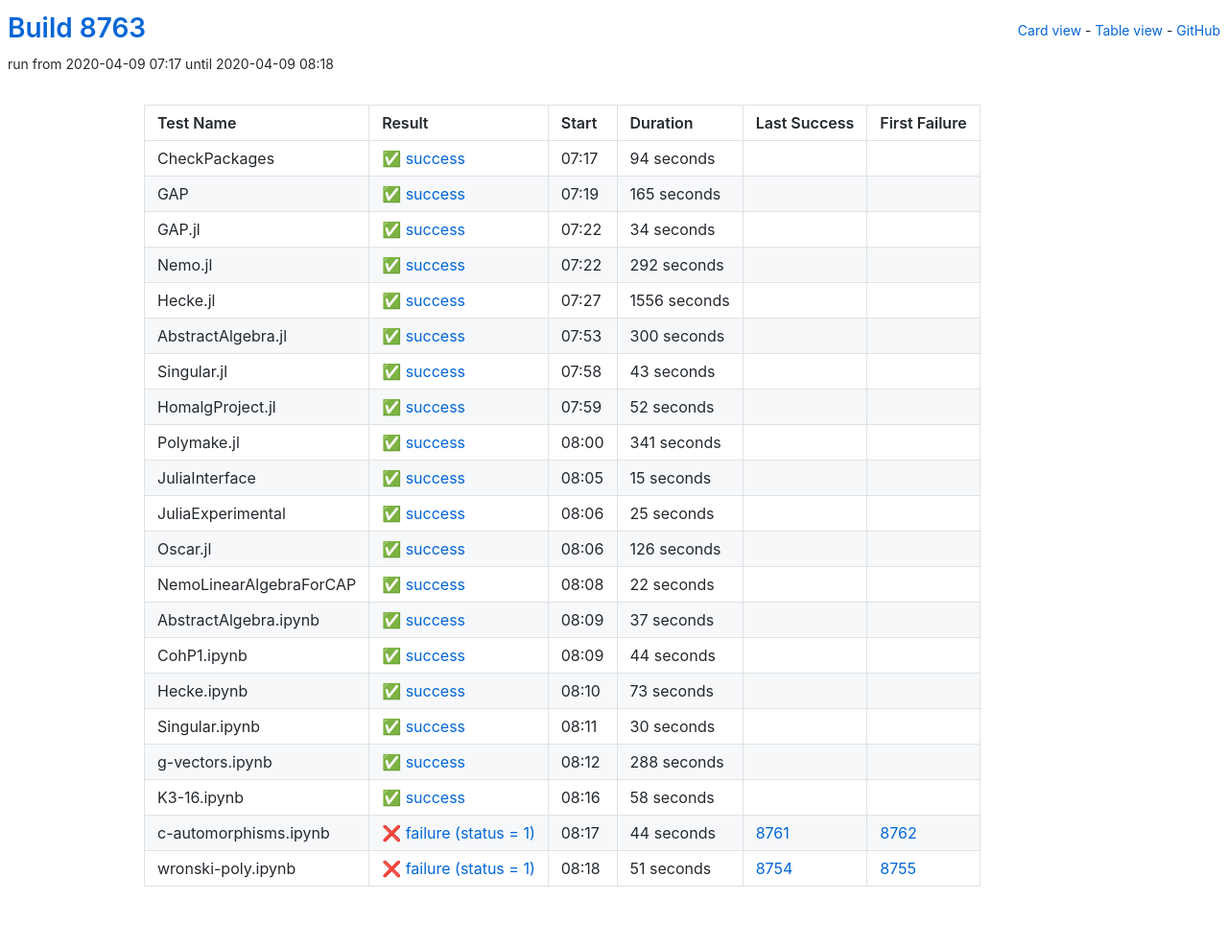
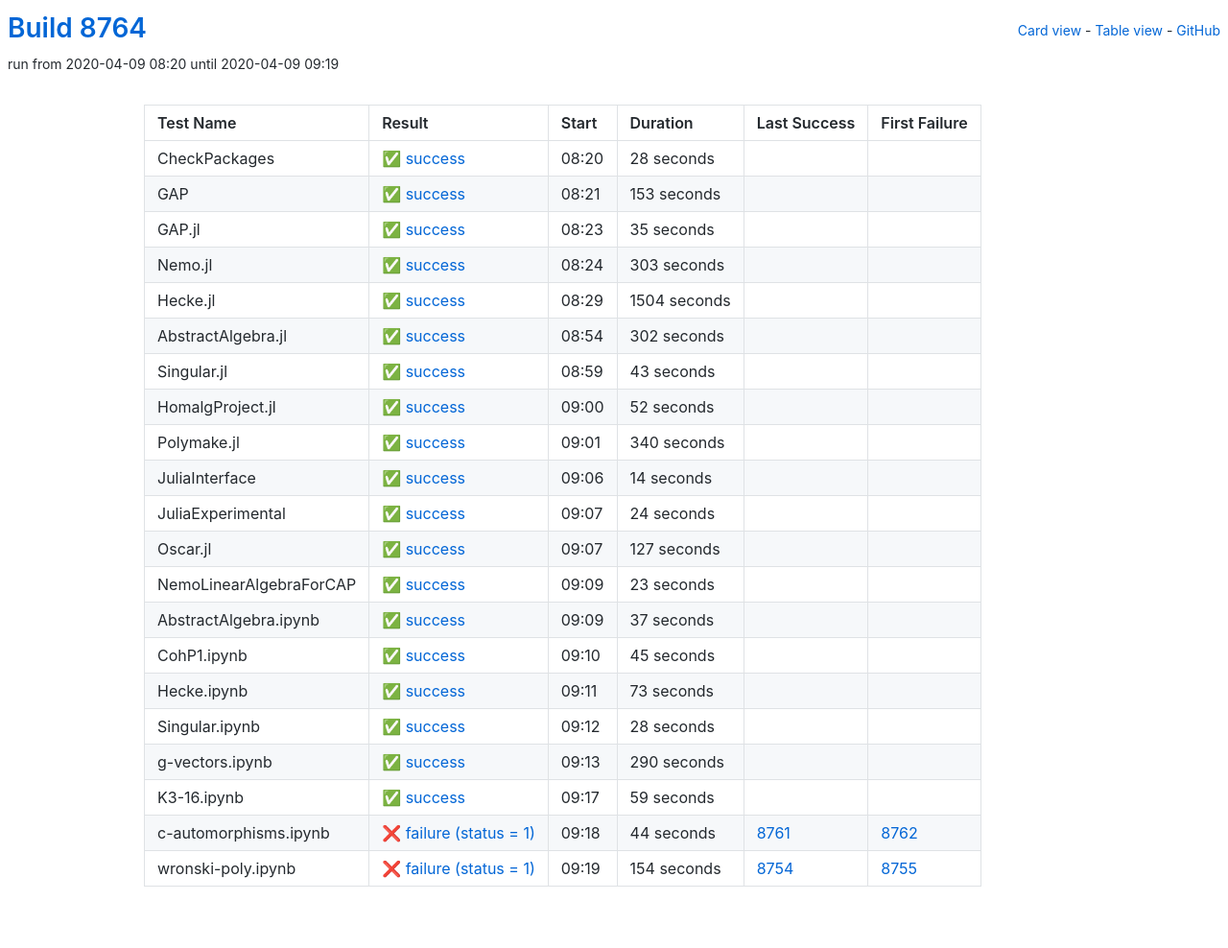
Before and after one commit to oscar-system/oscar-ci-status, a Jekyll site: the page built from table.html, in a window 1280 px wide. Shown: the whole page at 96% size. Built offline with Jekyll 4.4.1, drawn with Linux system fonts in a browser that asks for light colours.

Commit message:
Build 8764

```diff
--- a/_data/ci.yml
+++ b/_data/ci.yml
@@ -1,71 +1,71 @@
-build: 8763
-build_url: https://oscarci.mathematik.uni-kl.de/job/oscar/8763/
+build: 8764
+build_url: https://oscarci.mathematik.uni-kl.de/job/oscar/8764/
 job: oscar
 tests:
-- duration: 94
+- duration: 28
   exitcode: 0
   first_failure: false
   first_failure_url: null
   last_success: false
   last_success_url: null
-  log: https://oscarci.mathematik.uni-kl.de/job/oscar/8763/artifact/logs/build-8763/CheckPackages.log
+  log: https://oscarci.mathematik.uni-kl.de/job/oscar/8764/artifact/logs/build-8764/CheckPackages.log
   name: CheckPackages
-  start: 2020-04-09 07:17
+  start: 2020-04-09 08:20
   status: success
   success: true
-- duration: 165
+- duration: 153
   exitcode: 0
   first_failure: false
   first_failure_url: null
   last_success: false
   last_success_url: null
-  log: https://oscarci.mathematik.uni-kl.de/job/oscar/8763/artifact/logs/build-8763/GAP.log
+  log: https://oscarci.mathematik.uni-kl.de/job/oscar/8764/artifact/logs/build-8764/GAP.log
   name: GAP
-  start: 2020-04-09 07:19
+  start: 2020-04-09 08:21
   status: success
   success: true
-- duration: 34
+- duration: 35
   exitcode: 0
   first_failure: false
   first_failure_url: null
   last_success: false
   last_success_url: null
-  log: https://oscarci.mathematik.uni-kl.de/job/oscar/8763/artifact/logs/build-8763/GAP.jl.log
+  log: https://oscarci.mathematik.uni-kl.de/job/oscar/8764/artifact/logs/build-8764/GAP.jl.log
   name: GAP.jl
-  start: 2020-04-09 07:22
+  start: 2020-04-09 08:23
   status: success
   success: true
-- duration: 292
+- duration: 303
   exitcode: 0
   first_failure: false
   first_failure_url: null
   last_success: false
   last_success_url: null
-  log: https://oscarci.mathematik.uni-kl.de/job/oscar/8763/artifact/logs/build-8763/Nemo.jl.log
+  log: https://oscarci.mathematik.uni-kl.de/job/oscar/8764/artifact/logs/build-8764/Nemo.jl.log
   name: Nemo.jl
-  start: 2020-04-09 07:22
+  start: 2020-04-09 08:24
   status: success
   success: true
-- duration: 1556
+- duration: 1504
   exitcode: 0
   first_failure: false
   first_failure_url: null
   last_success: false
   last_success_url: null
-  log: https://oscarci.mathematik.uni-kl.de/job/oscar/8763/artifact/logs/build-8763/Hecke.jl.log
+  log: https://oscarci.mathematik.uni-kl.de/job/oscar/8764/artifact/logs/build-8764/Hecke.jl.log
   name: Hecke.jl
-  start: 2020-04-09 07:27
+  start: 2020-04-09 08:29
   status: success
   success: true
-- duration: 300
+- duration: 302
   exitcode: 0
   first_failure: false
   first_failure_url: null
   last_success: false
   last_success_url: null
-  log: https://oscarci.mathematik.uni-kl.de/job/oscar/8763/artifact/logs/build-8763/AbstractAlgebra.jl.log
+  log: https://oscarci.mathematik.uni-kl.de/job/oscar/8764/artifact/logs/build-8764/AbstractAlgebra.jl.log
   name: AbstractAlgebra.jl
-  start: 2020-04-09 07:53
+  start: 2020-04-09 08:54
   status: success
   success: true
 - duration: 43
@@ -74,9 +74,9 @@ tests:
   first_failure_url: null
   last_success: false
   last_success_url: null
-  log: https://oscarci.mathematik.uni-kl.de/job/oscar/8763/artifact/logs/build-8763/Singular.jl.log
+  log: https://oscarci.mathematik.uni-kl.de/job/oscar/8764/artifact/logs/build-8764/Singular.jl.log
   name: Singular.jl
-  start: 2020-04-09 07:58
+  start: 2020-04-09 08:59
   status: success
   success: true
 - duration: 52
@@ -85,64 +85,64 @@ tests:
   first_failure_url: null
   last_success: false
   last_success_url: null
-  log: https://oscarci.mathematik.uni-kl.de/job/oscar/8763/artifact/logs/build-8763/HomalgProject.jl.log
+  log: https://oscarci.mathematik.uni-kl.de/job/oscar/8764/artifact/logs/build-8764/HomalgProject.jl.log
   name: HomalgProject.jl
-  start: 2020-04-09 07:59
+  start: 2020-04-09 09:00
   status: success
   success: true
-- duration: 341
+- duration: 340
   exitcode: 0
   first_failure: false
   first_failure_url: null
   last_success: false
   last_success_url: null
-  log: https://oscarci.mathematik.uni-kl.de/job/oscar/8763/artifact/logs/build-8763/Polymake.jl.log
+  log: https://oscarci.mathematik.uni-kl.de/job/oscar/8764/artifact/logs/build-8764/Polymake.jl.log
   name: Polymake.jl
-  start: 2020-04-09 08:00
+  start: 2020-04-09 09:01
   status: success
   success: true
-- duration: 15
+- duration: 14
   exitcode: 0
   first_failure: false
   first_failure_url: null
   last_success: false
   last_success_url: null
-  log: https://oscarci.mathematik.uni-kl.de/job/oscar/8763/artifact/logs/build-8763/JuliaInterface.log
+  log: https://oscarci.mathematik.uni-kl.de/job/oscar/8764/artifact/logs/build-8764/JuliaInterface.log
   name: JuliaInterface
-  start: 2020-04-09 08:05
+  start: 2020-04-09 09:06
   status: success
   success: true
-- duration: 25
+- duration: 24
   exitcode: 0
   first_failure: false
   first_failure_url: null
   last_success: false
   last_success_url: null
-  log: https://oscarci.mathematik.uni-kl.de/job/oscar/8763/artifact/logs/build-8763/JuliaExperimental.log
+  log: https://oscarci.mathematik.uni-kl.de/job/oscar/8764/artifact/logs/build-8764/JuliaExperimental.log
   name: JuliaExperimental
-  start: 2020-04-09 08:06
+  start: 2020-04-09 09:07
   status: success
   success: true
-- duration: 126
+- duration: 127
   exitcode: 0
   first_failure: false
   first_failure_url: null
   last_success: false
   last_success_url: null
-  log: https://oscarci.mathematik.uni-kl.de/job/oscar/8763/artifact/logs/build-8763/Oscar.jl.log
+  log: https://oscarci.mathematik.uni-kl.de/job/oscar/8764/artifact/logs/build-8764/Oscar.jl.log
   name: Oscar.jl
-  start: 2020-04-09 08:06
+  start: 2020-04-09 09:07
   status: success
   success: true
-- duration: 22
+- duration: 23
   exitcode: 0
   first_failure: false
   first_failure_url: null
   last_success: false
   last_success_url: null
-  log: https://oscarci.mathematik.uni-kl.de/job/oscar/8763/artifact/logs/build-8763/NemoLinearAlgebraForCAP.log
+  log: https://oscarci.mathematik.uni-kl.de/job/oscar/8764/artifact/logs/build-8764/NemoLinearAlgebraForCAP.log
   name: NemoLinearAlgebraForCAP
-  start: 2020-04-09 08:08
+  start: 2020-04-09 09:09
   status: success
   success: true
 - duration: 37
@@ -151,20 +151,20 @@ tests:
   first_failure_url: null
   last_success: false
   last_success_url: null
-  log: https://oscarci.mathematik.uni-kl.de/job/oscar/8763/artifact/logs/build-8763/AbstractAlgebra.ipynb.log
+  log: https://oscarci.mathematik.uni-kl.de/job/oscar/8764/artifact/logs/build-8764/AbstractAlgebra.ipynb.log
   name: AbstractAlgebra.ipynb
-  start: 2020-04-09 08:09
+  start: 2020-04-09 09:09
   status: success
   success: true
-- duration: 44
+- duration: 45
   exitcode: 0
   first_failure: false
   first_failure_url: null
   last_success: false
   last_success_url: null
-  log: https://oscarci.mathematik.uni-kl.de/job/oscar/8763/artifact/logs/build-8763/CohP1.ipynb.log
+  log: https://oscarci.mathematik.uni-kl.de/job/oscar/8764/artifact/logs/build-8764/CohP1.ipynb.log
   name: CohP1.ipynb
-  start: 2020-04-09 08:09
+  start: 2020-04-09 09:10
   status: success
   success: true
 - duration: 73
@@ -173,42 +173,42 @@ tests:
   first_failure_url: null
   last_success: false
   last_success_url: null
-  log: https://oscarci.mathematik.uni-kl.de/job/oscar/8763/artifact/logs/build-8763/Hecke.ipynb.log
+  log: https://oscarci.mathematik.uni-kl.de/job/oscar/8764/artifact/logs/build-8764/Hecke.ipynb.log
   name: Hecke.ipynb
-  start: 2020-04-09 08:10
+  start: 2020-04-09 09:11
   status: success
   success: true
-- duration: 30
+- duration: 28
   exitcode: 0
   first_failure: false
   first_failure_url: null
   last_success: false
   last_success_url: null
-  log: https://oscarci.mathematik.uni-kl.de/job/oscar/8763/artifact/logs/build-8763/Singular.ipynb.log
+  log: https://oscarci.mathematik.uni-kl.de/job/oscar/8764/artifact/logs/build-8764/Singular.ipynb.log
   name: Singular.ipynb
-  start: 2020-04-09 08:11
+  start: 2020-04-09 09:12
   status: success
   success: true
-- duration: 288
+- duration: 290
   exitcode: 0
   first_failure: false
   first_failure_url: null
   last_success: false
   last_success_url: null
-  log: https://oscarci.mathematik.uni-kl.de/job/oscar/8763/artifact/logs/build-8763/g-vectors.ipynb.log
+  log: https://oscarci.mathematik.uni-kl.de/job/oscar/8764/artifact/logs/build-8764/g-vectors.ipynb.log
   name: g-vectors.ipynb
-  start: 2020-04-09 08:12
+  start: 2020-04-09 09:13
   status: success
   success: true
-- duration: 58
+- duration: 59
   exitcode: 0
   first_failure: false
   first_failure_url: null
   last_success: false
   last_success_url: null
-  log: https://oscarci.mathematik.uni-kl.de/job/oscar/8763/artifact/logs/build-8763/K3-16.ipynb.log
+  log: https://oscarci.mathematik.uni-kl.de/job/oscar/8764/artifact/logs/build-8764/K3-16.ipynb.log
   name: K3-16.ipynb
-  start: 2020-04-09 08:16
+  start: 2020-04-09 09:17
   status: success
   success: true
 - duration: 44
@@ -217,19 +217,19 @@ tests:
   first_failure_url: https://oscarci.mathematik.uni-kl.de/job/oscar/8762/
   last_success: 8761
   last_success_url: https://oscarci.mathematik.uni-kl.de/job/oscar/8761/
-  log: https://oscarci.mathematik.uni-kl.de/job/oscar/8763/artifact/logs/build-8763/c-automorphisms.ipynb.log
+  log: https://oscarci.mathematik.uni-kl.de/job/oscar/8764/artifact/logs/build-8764/c-automorphisms.ipynb.log
   name: c-automorphisms.ipynb
-  start: 2020-04-09 08:17
+  start: 2020-04-09 09:18
   status: failure
   success: false
-- duration: 51
+- duration: 154
   exitcode: 1
   first_failure: 8755
   first_failure_url: https://oscarci.mathematik.uni-kl.de/job/oscar/8755/
   last_success: 8754
   last_success_url: https://oscarci.mathematik.uni-kl.de/job/oscar/8754/
-  log: https://oscarci.mathematik.uni-kl.de/job/oscar/8763/artifact/logs/build-8763/wronski-poly.ipynb.log
+  log: https://oscarci.mathematik.uni-kl.de/job/oscar/8764/artifact/logs/build-8764/wronski-poly.ipynb.log
   name: wronski-poly.ipynb
-  start: 2020-04-09 08:18
+  start: 2020-04-09 09:19
   status: failure
   success: false
```
Also changed, not shown: README.md.
